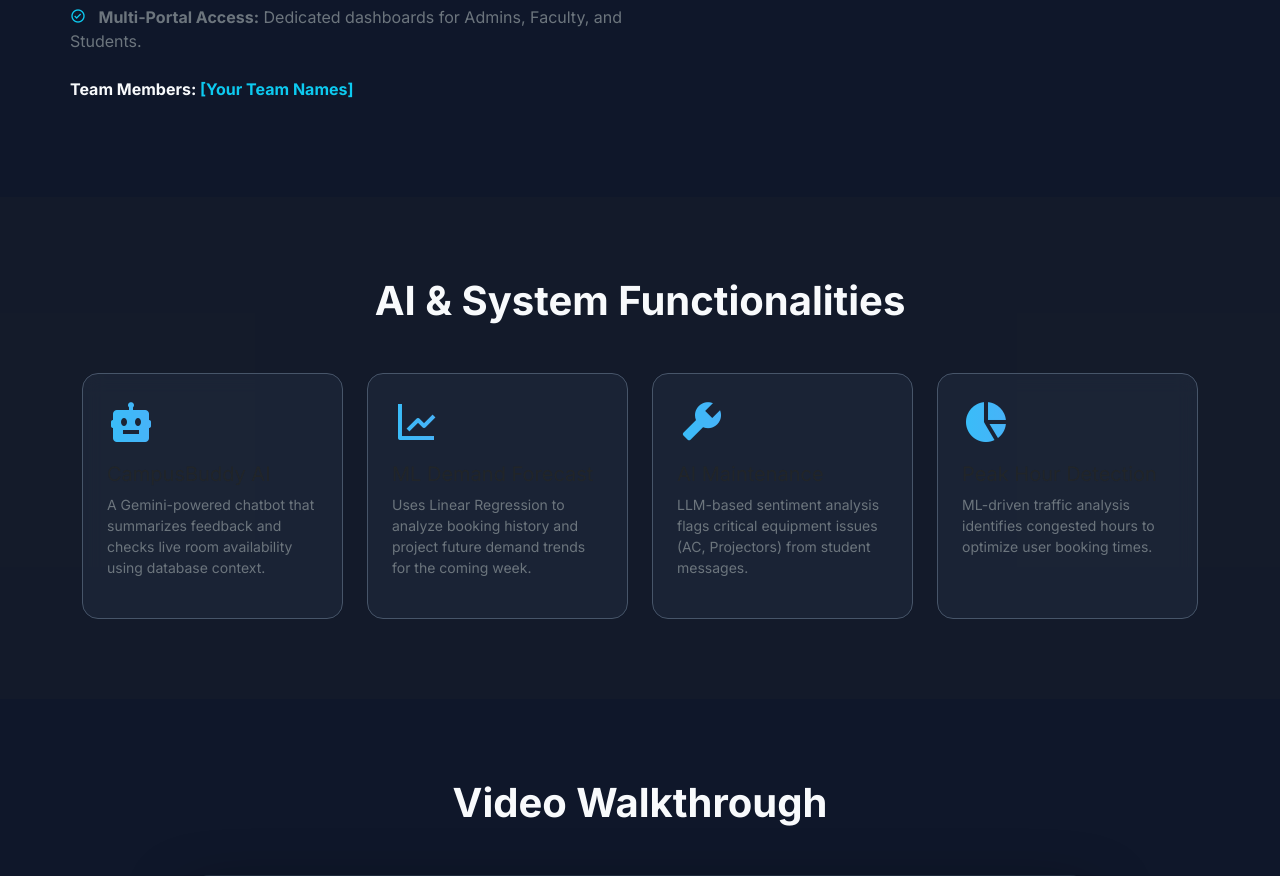
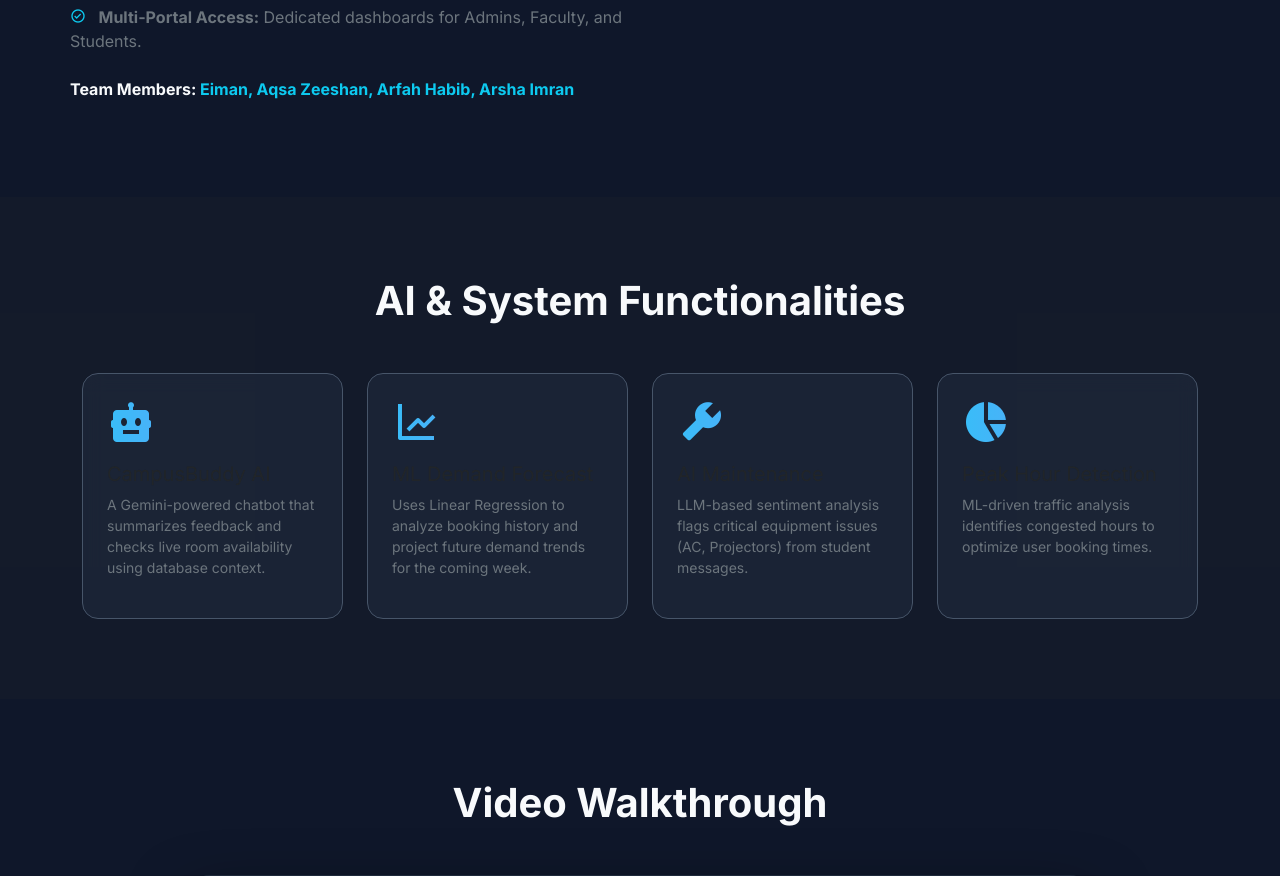
Before and after one commit to Eiman-j/Eiman-j.github.io, a plain HTML site: page index.html in a window 1280 px wide. Shown: the part 958-1834 px from the top of the page. Drawn offline with nearby package versions, Linux system fonts and the light colour scheme; grey boxes are pictures that could not be loaded.

Commit message:
Update team members list in index.html

```diff
--- a/index.html
+++ b/index.html
@@ -89,7 +89,7 @@
                     <li class="mb-2"><i class='bx bx-check-circle text-info me-2'></i> <strong>Automated Governance:</strong> The "6 PM Rule" automatically flags evening slots for manual Admin approval.</li>
                     <li class="mb-2"><i class='bx bx-check-circle text-info me-2'></i> <strong>Multi-Portal Access:</strong> Dedicated dashboards for Admins, Faculty, and Students.</li>
                 </ul>
-                <p class="mt-4 fw-bold">Team Members: <span class="text-info">[Your Team Names]</span></p>
+                <p class="mt-4 fw-bold">Team Members: <span class="text-info">Eiman, Aqsa Zeeshan, Arfah Habib, Arsha Imran</span></p>
             </div>
             <div class="col-lg-6">
                 <div class="p-4 ai-card">
```
